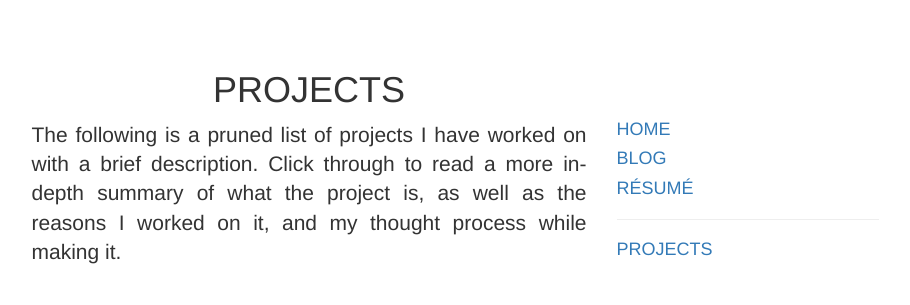
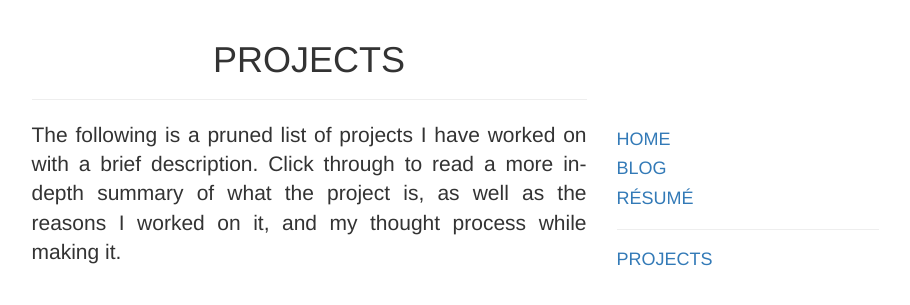
Before and after one commit to brandonw/personal-site, a Django app: template personal-site/templates/projects/home.html in a window 1280 px wide. Shown: the top 305 px of the page, without its empty margins (331-1241 px from the left). Run offline with Django 3.2, Linux system fonts and the light colour scheme; the template is opened without the code that fills it, so the values that code supplies are empty; some libraries are stand-ins or nearby versions.

Commit message:
Improve layout of header and menu

```diff
--- a/personal-site/static/css/project.css
+++ b/personal-site/static/css/project.css
@@ -34,16 +34,11 @@
 }
 
 /* line 35, ../sass/project.scss */
-.vert-spacing {
-  padding: 25px 0px;
-}
-
-/* line 39, ../sass/project.scss */
 .month-listing {
   padding: 0px 0px 0px 15px;
 }
 
-/* line 43, ../sass/project.scss */
+/* line 39, ../sass/project.scss */
 p.sm-tag-cloud {
   max-width: 300px;
 }
--- a/personal-site/static/sass/project.scss
+++ b/personal-site/static/sass/project.scss
@@ -32,10 +32,6 @@
   border-color: #eed3d7;
 }
 
-.vert-spacing {
-  padding: 25px 0px;
-}
-
 .month-listing {
   padding: 0px 0px 0px 15px;
 }
--- a/personal-site/templates/base.html
+++ b/personal-site/templates/base.html
@@ -33,11 +33,15 @@
 
     <body>
 
-        <div class="vert-spacing visible-lg-block visible-md-block">
-        </div>
         <div class="container">
             <div class="row">
-                <div class="col-md-6 col-md-offset-3 col-sm-12">
+                <div class="col-md-offset-3 col-md-6">
+                    {% block header %}
+                    {% endblock header %}
+                </div>
+            </div>
+            <div class="row">
+                <div class="col-md-offset-3 col-md-6">
                     {% if messages %}
                         {% for message in messages %}
                             <div class="alert {% if message.tags %}alert-{{ message.tags }}"{% endif %}>{{ message }}</div>
@@ -47,7 +51,7 @@
                     {% block content %}
                     {% endblock content %}
                 </div>
-                <div class="col-md-3 visible-lg-block visible-md-block">
+                <div class="col-md-3 visible-md-block visible-lg-block">
                     {% block menu %}
                     {% endblock menu %}
                 </div>
--- a/personal-site/templates/blog/menu_base.html
+++ b/personal-site/templates/blog/menu_base.html
@@ -3,8 +3,6 @@
 {% block menu %}
 
 {% load taggit_extras %}
-
-<h1>&nbsp;</h1>
 
 <ul class="list-unstyled">
     <li><h4><a href="{% url 'home' %}">HOME</a></h4></li>
--- a/personal-site/templates/projects/home.html
+++ b/personal-site/templates/projects/home.html
@@ -2,9 +2,15 @@
 
 {% block title %}Projects{% endblock %}
 
+{% block header %}
+
+<div class="page-header">
+    <h1 class="text-center heading">PROJECTS</h1>
+</div>
+
+{% endblock header %}
+
 {% block menu %}
-
-<h1>&nbsp;</h1>
 
 <ul class="list-unstyled">
     <li><h4><a href="{% url 'home' %}">HOME</a></h4></li>
@@ -23,8 +29,6 @@
 
 {% block content %}
 {% load thumbnail %}
-
-<h1 class="text-center heading">PROJECTS</h1>
 
 <p class="lead text-justify">The following is a pruned list of projects I
 have worked on with a brief description. Click through to read a more
```
Also changed, not shown: personal-site/templates/blog/post.html (+9 -6 lines), personal-site/templates/blog/tag.html (+8 -2 lines), personal-site/templates/pages/home.html (+8 -1 lines), personal-site/templates/projects/detail.html (+8 -4 lines).
